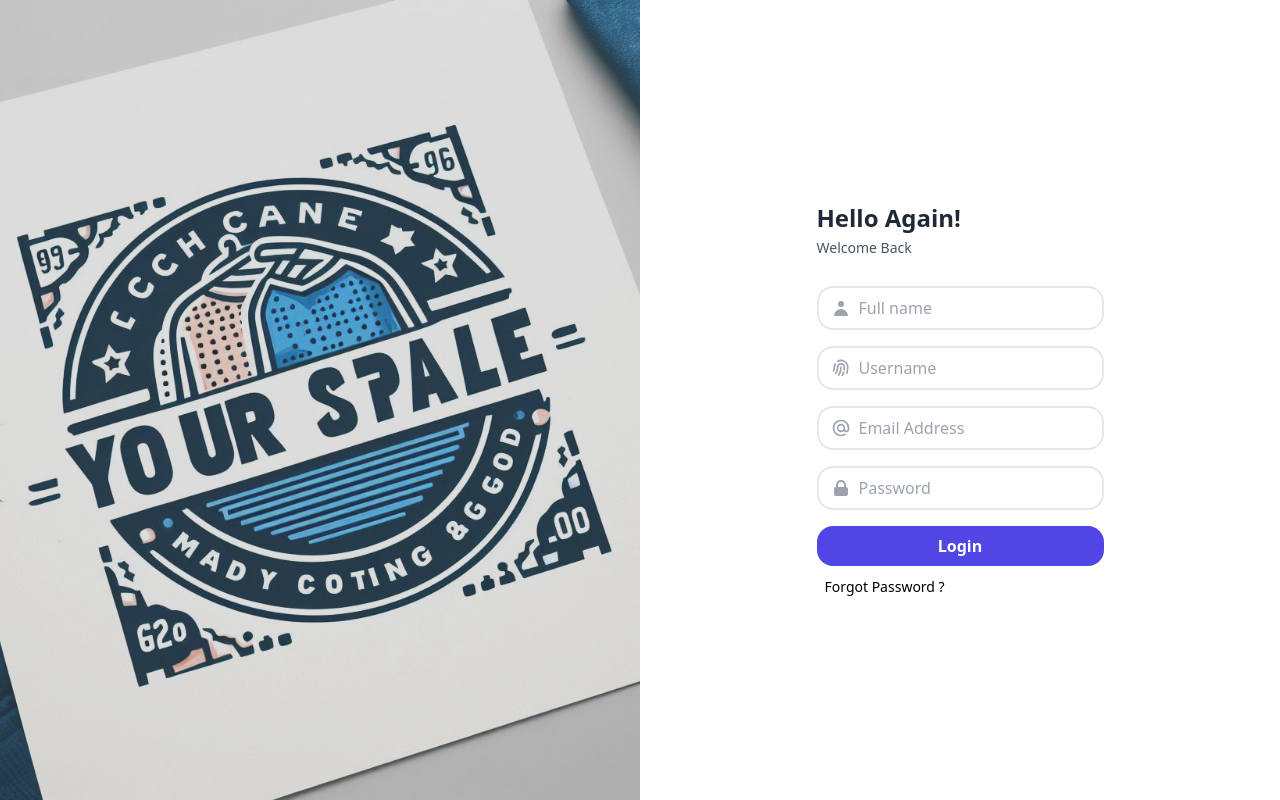
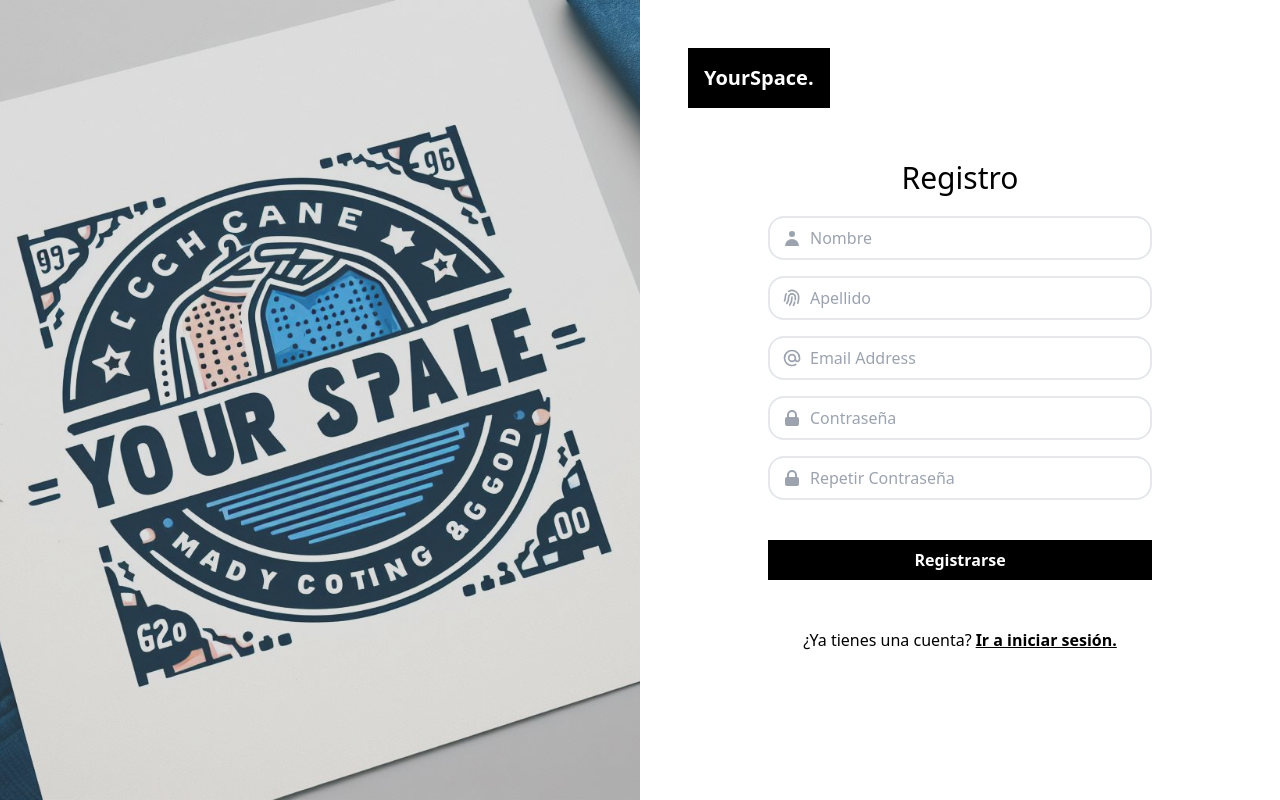
Before and after one commit to ORG-INA/Yourspace-app, a React (Vite) app: page /register in a window 1280 px wide. Built offline with nearby package versions, Linux system fonts and the light colour scheme.

Commit message:
cambios: formularios login, registro, apibaseurl. Arreglos: rutas estaticas

```diff
--- a/src/components/LoginForm.jsx
+++ b/src/components/LoginForm.jsx
@@ -1,7 +1,28 @@
+import { redirect } from "react-router-dom";
+import useLogin from "../customHooks/useLoginService";
+
 function LoginForm() {
+  const { loading, error, loginUser } = useLogin();
+  const handleSubmit = (e) => {
+    const formData = new FormData(e.target);
+    const data = Object.fromEntries(formData);
+    console.log(data);
+    console.log(error);
+    console.log(loading);
+    const response = loginUser(data);
+    if (error) {
+      console.log("Usuario o contraseña incorrectos");
+      alert("Usuario o contraseña incorrectos");
+    }
+    if (response) {
+      console.log("Usuario logueado correctamente");
+      alert("Usuario logueado correctamente");
+      redirect("/");
+    }
+  };
   return (
     <>
-      <form className="flex flex-col pt-3 md:pt-8">
+      <form className="flex flex-col pt-3 md:pt-8" onSubmit={handleSubmit}>
         <div className="flex flex-col pt-4">
           <div className="flex relative ">
             <span className=" inline-flex  items-center px-3 border-t bg-white border-l border-b  border-gray-300 text-gray-500 shadow-sm text-sm">
@@ -16,10 +37,11 @@ function LoginForm() {
               </svg>
             </span>
             <input
+              name="email"
               type="text"
               id="design-login-email"
               className=" flex-1 appearance-none border border-gray-300 w-full py-2 px-4 bg-white text-gray-700 placeholder-gray-400 shadow-sm text-base focus:outline-none focus:ring-2 focus:ring-purple-600 focus:border-transparent"
-              placeholder="Email"
+              placeholder="Correo electrónico"
             />
           </div>
         </div>
@@ -38,9 +60,10 @@ function LoginForm() {
             </span>
             <input
               type="password"
+              name="password"
               id="design-login-password"
               className=" flex-1 appearance-none border border-gray-300 w-full py-2 px-4 bg-white text-gray-700 placeholder-gray-400 shadow-sm text-base focus:outline-none focus:ring-2 focus:ring-purple-600 focus:border-transparent"
-              placeholder="Password"
+              placeholder="Contraseña"
             />
           </div>
         </div>
@@ -48,7 +71,7 @@ function LoginForm() {
           type="submit"
           className="w-full px-4 py-2 text-base font-semibold text-center text-white transition duration-200 ease-in bg-black shadow-md hover:text-black hover:bg-white focus:outline-none focus:ring-2"
         >
-          <span className="w-full">Submit</span>
+          <span className="w-full">Iniciar sesión</span>
         </button>
       </form>
     </>
--- a/src/components/RegisterForm.jsx
+++ b/src/components/RegisterForm.jsx
@@ -1,9 +1,37 @@
+import { useRef } from "react";
+import useRegister from "../customHooks/useRegisterService";
+import { redirect } from "react-router-dom";
+
 function RegisterForm() {
+  const { error, loading, registerUser } = useRegister();
+  const inputRepeatPassword = useRef(null);
+  const onSubmitRegister = (e) => {
+    e.preventDefault();
+    const formData = new FormData(e.target);
+    const data = Object.fromEntries(formData);
+    if (data.password !== inputRepeatPassword.current.value) {
+      console.log("Las contraseñas no coinciden");
+      alert("Las contraseñas no coinciden");
+      return;
+    }
+    console.log(data);
+    console.log(error);
+    console.log(loading);
+    const response = registerUser(data);
+    if (error) {
+      console.log("Error al registrar el usuario");
+      alert("Error al registrar el usuario");
+      return;
+    }
+    if (response) {
+      console.log("Usuario registrado correctamente");
+      alert("Usuario registrado correctamente");
+      redirect("/login");
+    }
+  };
   return (
     <>
-      <form className="bg-white">
-        <h1 className="text-gray-800 font-bold text-2xl mb-1">Hello Again!</h1>
-        <p className="text-sm font-normal text-gray-600 mb-7">Welcome Back</p>
+      <form className="bg-white mt-5" onSubmit={onSubmitRegister}>
         <div className="flex items-center border-2 py-2 px-3 rounded-2xl mb-4">
           <svg
             xmlns="http://www.w3.org/2000/svg"
@@ -20,9 +48,10 @@ function RegisterForm() {
           <input
             className="pl-2 outline-none border-none"
             type="text"
-            name=""
+            name="name"
             id=""
-            placeholder="Full name"
+            placeholder="Nombre"
+            required
           />
         </div>
         <div className="flex items-center border-2 py-2 px-3 rounded-2xl mb-4">
@@ -43,9 +72,10 @@ function RegisterForm() {
           <input
             className="pl-2 outline-none border-none"
             type="text"
-            name=""
+            name="last_name"
             id=""
-            placeholder="Username"
+            placeholder="Apellido"
+            required
           />
         </div>
         <div className="flex items-center border-2 py-2 px-3 rounded-2xl mb-4">
@@ -65,10 +95,33 @@ function RegisterForm() {
           </svg>
           <input
             className="pl-2 outline-none border-none"
-            type="text"
-            name=""
+            type="email"
+            name="email"
             id=""
             placeholder="Email Address"
+            required
+          />
+        </div>
+        <div className="flex items-center border-2 py-2 px-3 rounded-2xl mb-4">
+          <svg
+            xmlns="http://www.w3.org/2000/svg"
+            className="h-5 w-5 text-gray-400"
+            viewBox="0 0 20 20"
+            fill="currentColor"
+          >
+            <path
+              fillRule="evenodd"
+              d="M5 9V7a5 5 0 0110 0v2a2 2 0 012 2v5a2 2 0 01-2 2H5a2 2 0 01-2-2v-5a2 2 0 012-2zm8-2v2H7V7a3 3 0 016 0z"
+              clipRule="evenodd"
+            />
+          </svg>
+          <input
+            className="pl-2 outline-none border-none"
+            type="password"
+            name="password"
+            id=""
+            placeholder="Contraseña"
+            required
           />
         </div>
         <div className="flex items-center border-2 py-2 px-3 rounded-2xl">
@@ -86,21 +139,18 @@ function RegisterForm() {
           </svg>
           <input
             className="pl-2 outline-none border-none"
-            type="text"
-            name=""
-            id=""
-            placeholder="Password"
+            type="password"
+            ref={inputRepeatPassword}
+            required
+            placeholder="Repetir Contraseña"
           />
         </div>
         <button
           type="submit"
-          className="block w-full bg-indigo-600 mt-4 py-2 rounded-2xl text-white font-semibold mb-2"
+          className="block w-full bg-black mt-10 py-2  text-white font-semibold"
         >
-          Login
+          Registrarse
         </button>
-        <span className="text-sm ml-2 hover:text-blue-500 cursor-pointer">
-          Forgot Password ?
-        </span>
       </form>
     </>
   );
--- a/src/pages/auth-pages/LoginPage.jsx
+++ b/src/pages/auth-pages/LoginPage.jsx
@@ -12,14 +12,14 @@ export default function Login() {
             </Link>
           </div>
           <div className="flex flex-col justify-center px-8 pt-8 my-auto md:justify-start md:pt-0 md:px-24 lg:px-32">
-            <p className="text-3xl text-center">Welcome.</p>
+            <p className="text-3xl text-center">Bienvenido.</p>
             <LoginForm />
             <div className="pt-12 pb-12 text-center">
               <p>
-                Don&#x27;t have an account?
-                <a href="#" className="font-semibold underline ml-1">
-                  Register here.
-                </a>
+                ¿No tienes cuenta aún?
+                <Link to="/register" className="font-semibold underline ml-1">
+                  Registrate aquí.
+                </Link>
               </p>
             </div>
           </div>
@@ -27,7 +27,7 @@ export default function Login() {
         <div className="w-1/2 shadow-2xl">
           <img
             className="hidden object-cover w-full h-screen md:block contrast-75"
-            src="/public/yourspace-login.jpg"
+            src="/yourspace-login.jpg"
           />
         </div>
       </div>
--- a/src/pages/auth-pages/RegisterPage.jsx
+++ b/src/pages/auth-pages/RegisterPage.jsx
@@ -1,3 +1,4 @@
+import { Link } from "react-router-dom";
 import RegisterForm from "../../components/RegisterForm";
 
 export default function Register() {
@@ -6,13 +7,29 @@ export default function Register() {
       <div className="h-screen md:flex">
         <div className="relative overflow-hidden md:flex w-1/2 bg-gradient-to-tr from-blue-800 to-purple-700 i justify-around items-center hidden">
           <img
-            src="/public/yourspace-register.jpg"
+            src="/yourspace-register.jpg"
             alt="yourspace"
             className="object-cover w-full h-screen md:block contrast-75"
           />
         </div>
-        <div className="flex md:w-1/2 justify-center py-10 items-center bg-white">
-          <RegisterForm />
+        <div className="flex flex-col w-full md:w-1/2">
+          <div className="flex justify-center pt-12 md:justify-start md:pl-12 md:-mb-24">
+            <Link to="/" className="p-4 text-xl font-bold text-white bg-black">
+              YourSpace.
+            </Link>
+          </div>
+          <div className="flex flex-col justify-center px-8 pt-8 my-auto md:justify-start md:pt-0 md:px-24 lg:px-32">
+            <p className="text-3xl text-center">Registro</p>
+            <RegisterForm />
+            <div className="pt-12 text-center">
+              <p>
+                ¿Ya tienes una cuenta?
+                <Link to="/login" className="font-semibold underline ml-1">
+                  Ir a iniciar sesión.
+                </Link>
+              </p>
+            </div>
+          </div>
         </div>
       </div>
     </>
--- a/src/services/yourspace-api/endpoints.js
+++ b/src/services/yourspace-api/endpoints.js
@@ -1,4 +1,4 @@
-export const API_BASE_URL = "http://localhost:8000/";
+export const API_BASE_URL = "http://44.207.70.246/";
 export const ADMIN_API = API_BASE_URL + "admin/";
 
 export const BASE_API = API_BASE_URL + "api/";
```
Also changed, not shown: src/components/Navbar.jsx (+29 -20 lines).
